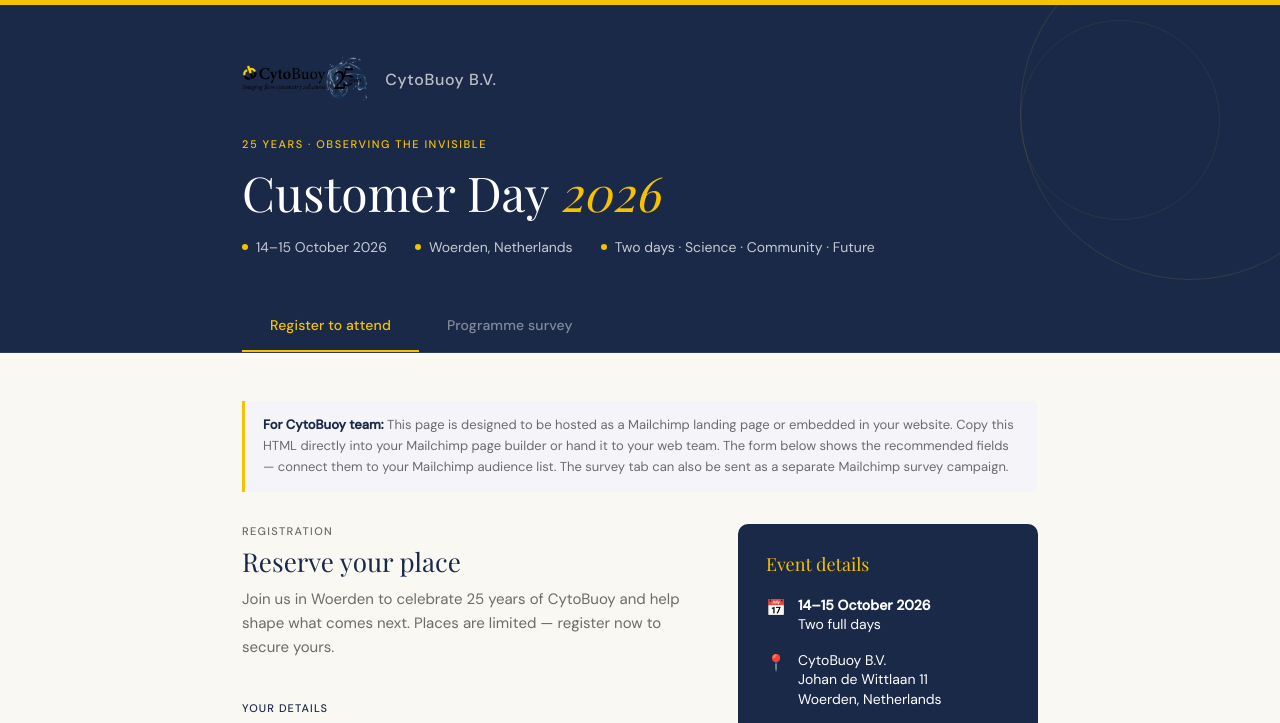
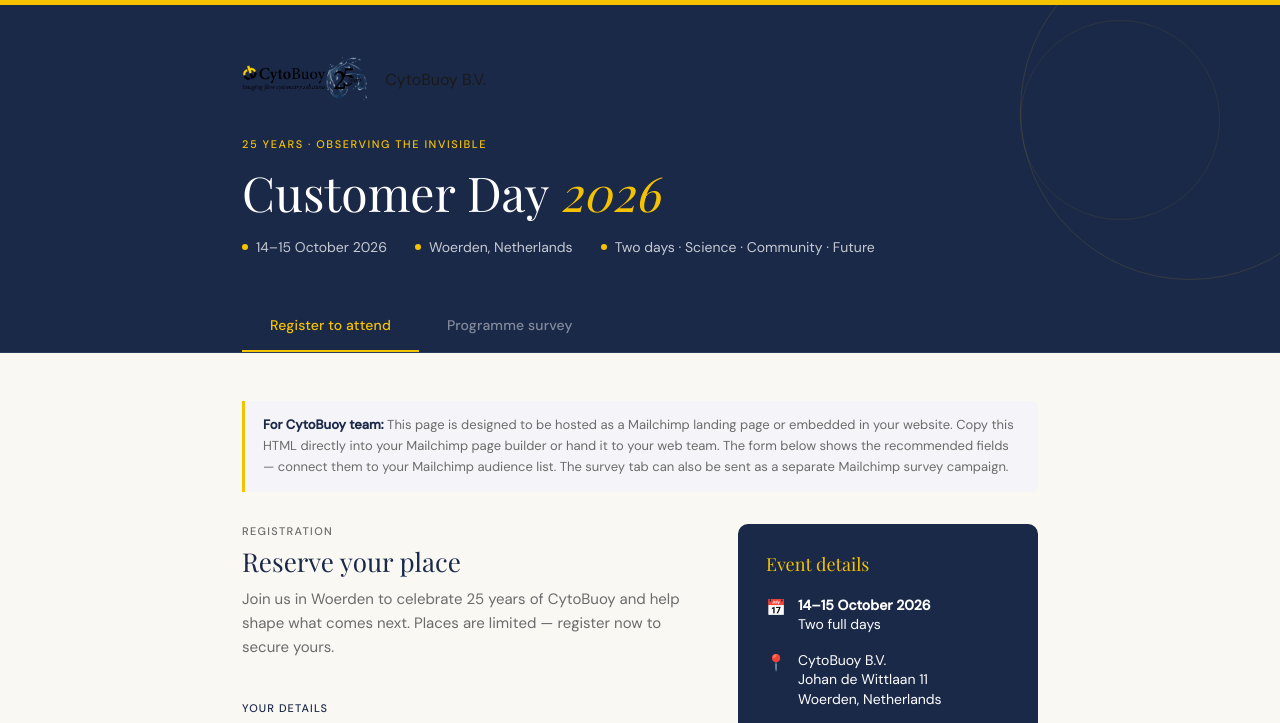
Before and after one commit to cytobuoy2026/Customer-Day-2026, a plain HTML site: page index.html in a window 1280 px wide. Shown: the top 723 px of the page. Drawn offline with nearby package versions, Linux system fonts and the light colour scheme; a web font is replaced by a local one.

Commit message:
Update index.html

```diff
--- a/index.html
+++ b/index.html
@@ -58,15 +58,6 @@
     margin-bottom: 36px;
   }
 
-
-
-  .logo-text {
-    font-family: 'DM Sans', sans-serif;
-    font-weight: 500;
-    font-size: 16px;
-    color: rgba(255,255,255,0.7);
-    letter-spacing: .04em;
-  }
 
   .header-eyebrow {
     font-size: 11px;
```
